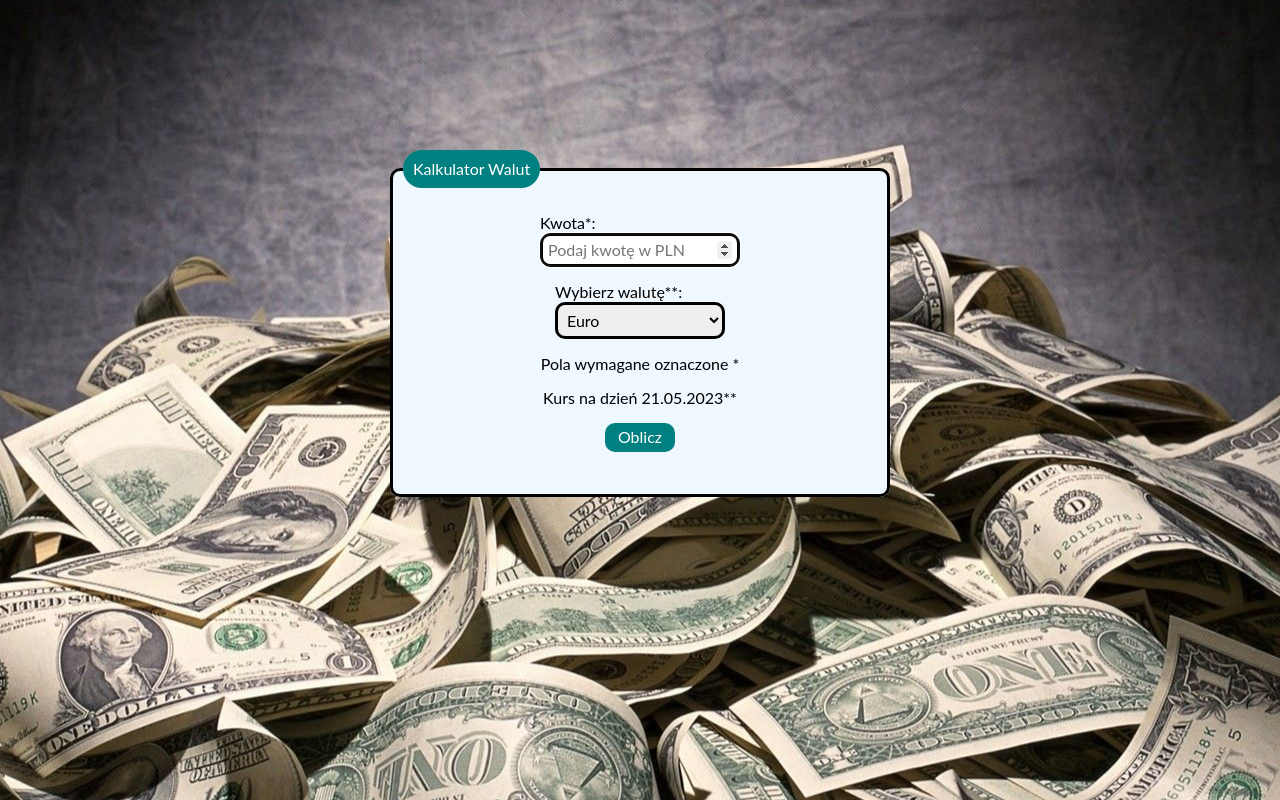
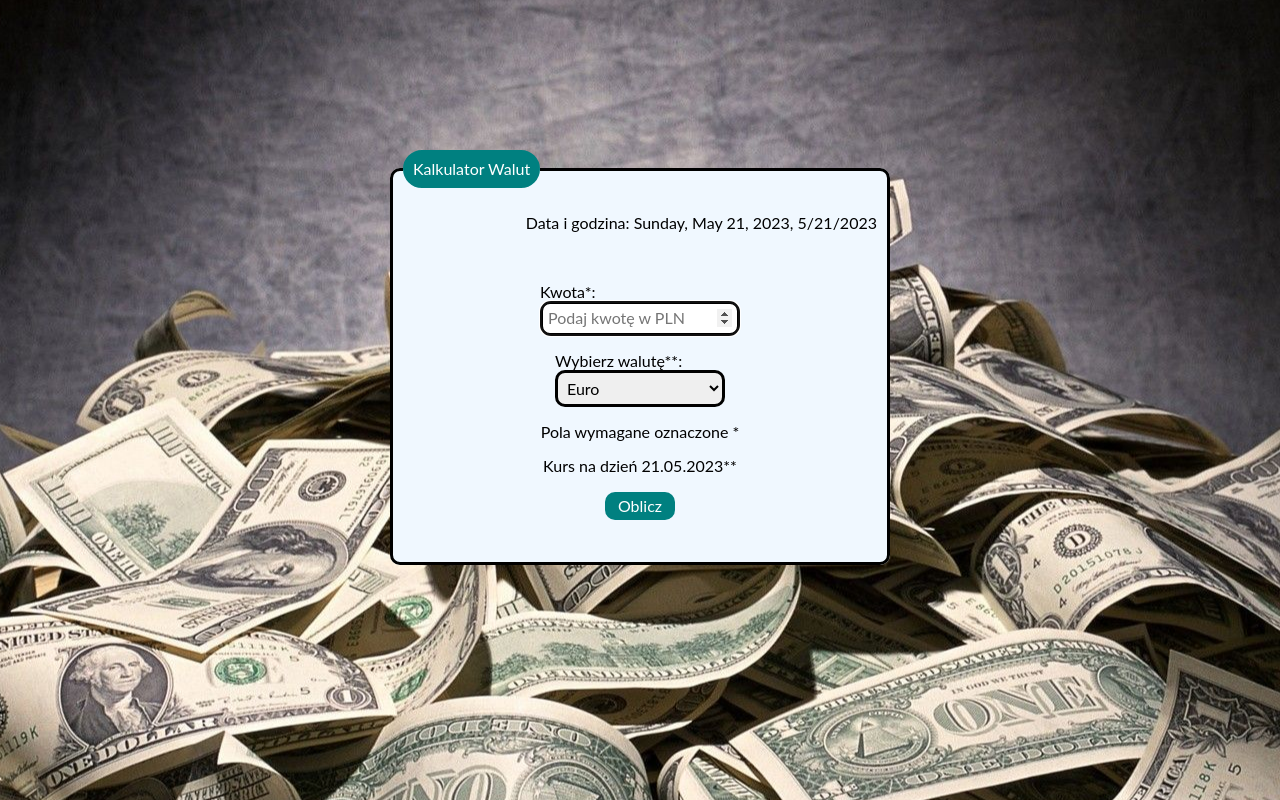
Before and after one commit to KrystianLewalski/Currency-Calculator-React, a React (Create React App) app: page / in a window 1280 px wide. Built offline with nearby package versions, Linux system fonts and the light colour scheme.

Commit message:
time added to app

```diff
--- a/src/App.js
+++ b/src/App.js
@@ -2,9 +2,7 @@ import { Form } from "./Form";
 import { useState } from "react";
 import { currencies } from "./currencies";
 
-
 function App() {
-
   const [result, setResult] = useState();
 
   const calculateResult = (currency, amount) => {
--- /dev/null
+++ b/src/Form/Date/index.js
@@ -0,0 +1,32 @@
+import { useState, useEffect } from "react";
+import "./style.css"
+
+export const DateField = () => {
+    const [date, setDate] = useState(new Date());
+
+    const day = date.toLocaleDateString(
+        undefined, {
+        month: "long",
+        weekday: "long",
+        day: "numeric",
+        year: "numeric"
+    },);
+
+    const time = date.toLocaleDateString(undefined);
+
+    useEffect(() => {
+        const intervalId = setInterval(() => {
+            setDate(new Date());
+        }, 1000);
+
+        return () => {
+            clearInterval(intervalId);
+        };
+    }, []);
+
+    return (
+    <p className="date">
+        Data i godzina: {day}, {time}
+    </p>
+    );
+};
--- /dev/null
+++ b/src/Form/Date/style.css
@@ -0,0 +1,5 @@
+.date {
+    display:flex;
+    justify-content: right;
+    margin-bottom: 50px;
+};
--- a/src/Form/index.js
+++ b/src/Form/index.js
@@ -2,6 +2,7 @@ import { Result } from "./Result";
 import { useState } from "react";
 import { currencies } from "../currencies"
 import "./style.css";
+import { DateField } from "./Date";
 
 export const Form = ({ calculateResult, result }) => {
     const [currency, setCurrency] = useState(currencies[0].short);
@@ -16,6 +17,7 @@ export const Form = ({ calculateResult, result }) => {
         <div className="container">
             <form className="form" onSubmit={onSubmit}>
                 <fieldset className="form__fieldset">
+                    <DateField />
                     <legend className="form__legend">
                         Kalkulator Walut
                     </legend>
--- a/src/index.css
+++ b/src/index.css
@@ -1,6 +1,6 @@
 html {
   box-sizing: border-box;
-  background-image: url("../images/money.png");
+  background-image: url("../public/images/money.png");
   background-position: center;
 }
 
```
